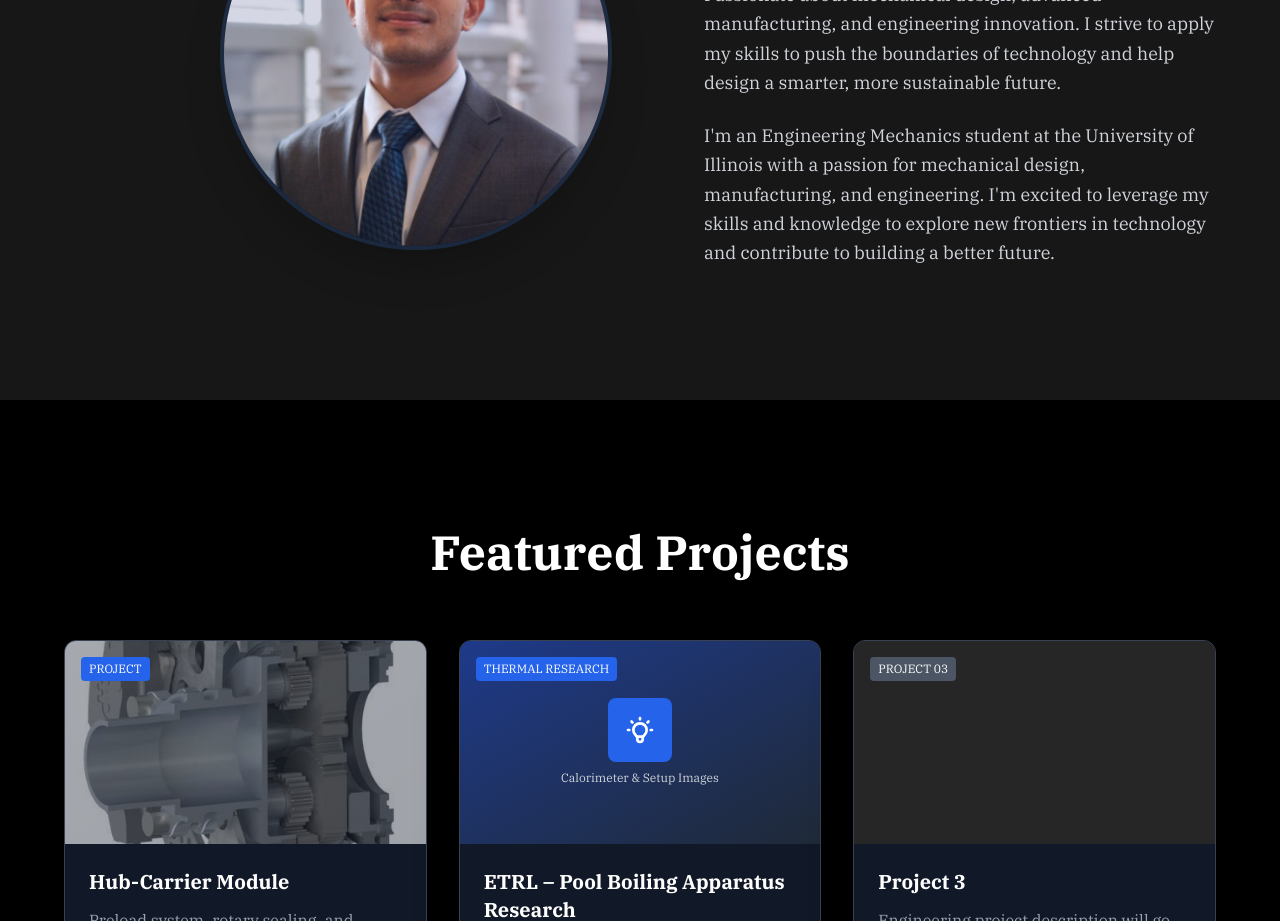
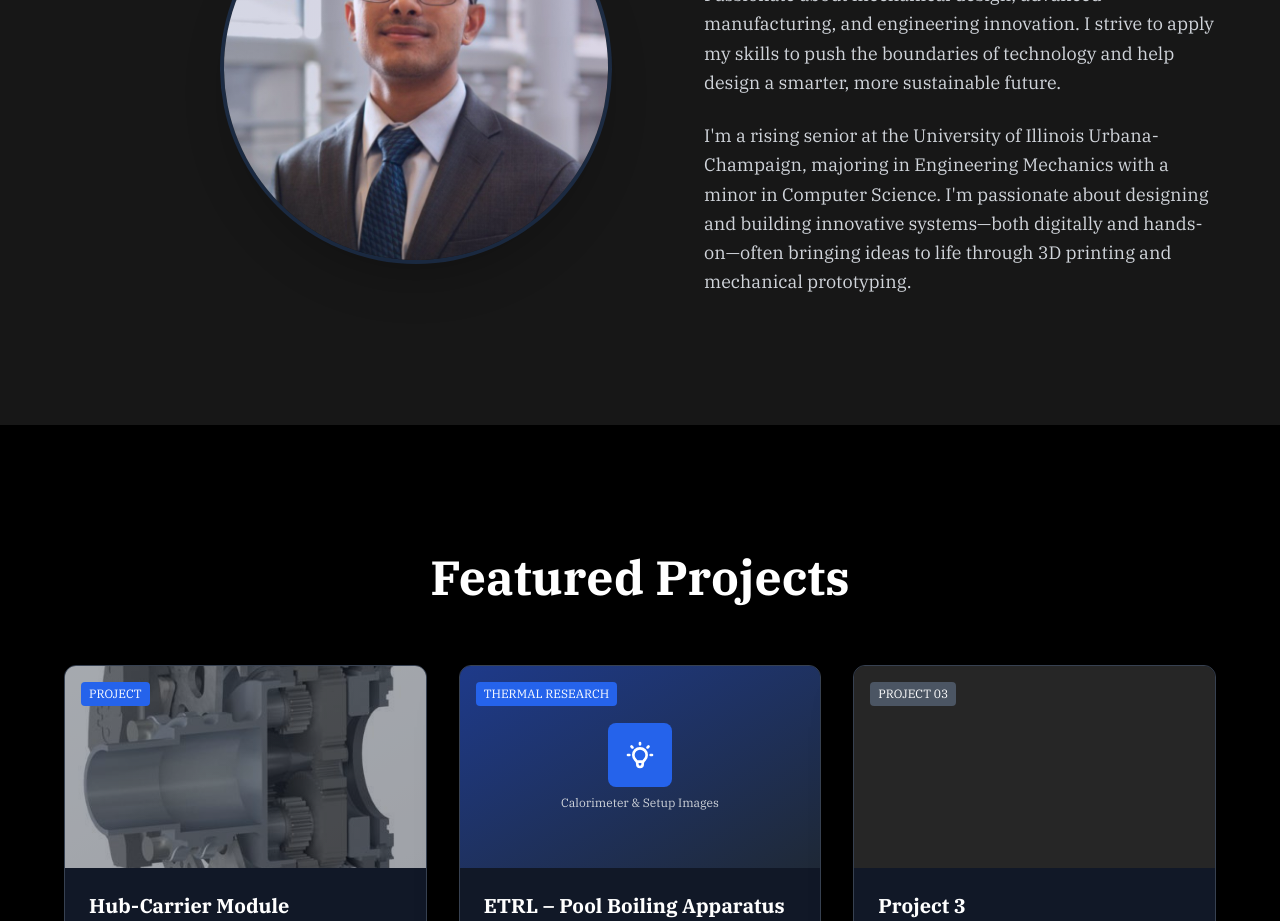
Before and after one commit to om2206/om-portfolio-25, a Next.js app: page / in a window 1280 px wide. Shown: the part 1200-2121 px from the top of the page. Built offline with nearby package versions, Linux system fonts and the light colour scheme; a web font is replaced by a local one.

Commit message:
Update About section third paragraph - Updated education details to specify rising senior status at UIUC - Added Engineering Mechanics major and Computer Science minor - Enhanced description of hands-on design approach including 3D printing and prototyping

```diff
--- a/app/components/Hero.tsx
+++ b/app/components/Hero.tsx
@@ -184,7 +184,7 @@ const Hero = () => {
                   </p>
 
                   <p className="text-lg text-gray-300 leading-relaxed font-ibm-plex-serif">
-                    I'm an Engineering Mechanics student at the University of Illinois with a passion for mechanical design, manufacturing, and engineering. I'm excited to leverage my skills and knowledge to explore new frontiers in technology and contribute to building a better future.
+                    I'm a rising senior at the University of Illinois Urbana-Champaign, majoring in Engineering Mechanics with a minor in Computer Science. I'm passionate about designing and building innovative systems—both digitally and hands-on—often bringing ideas to life through 3D printing and mechanical prototyping.
                   </p>
                 </div>
               </div>
```
